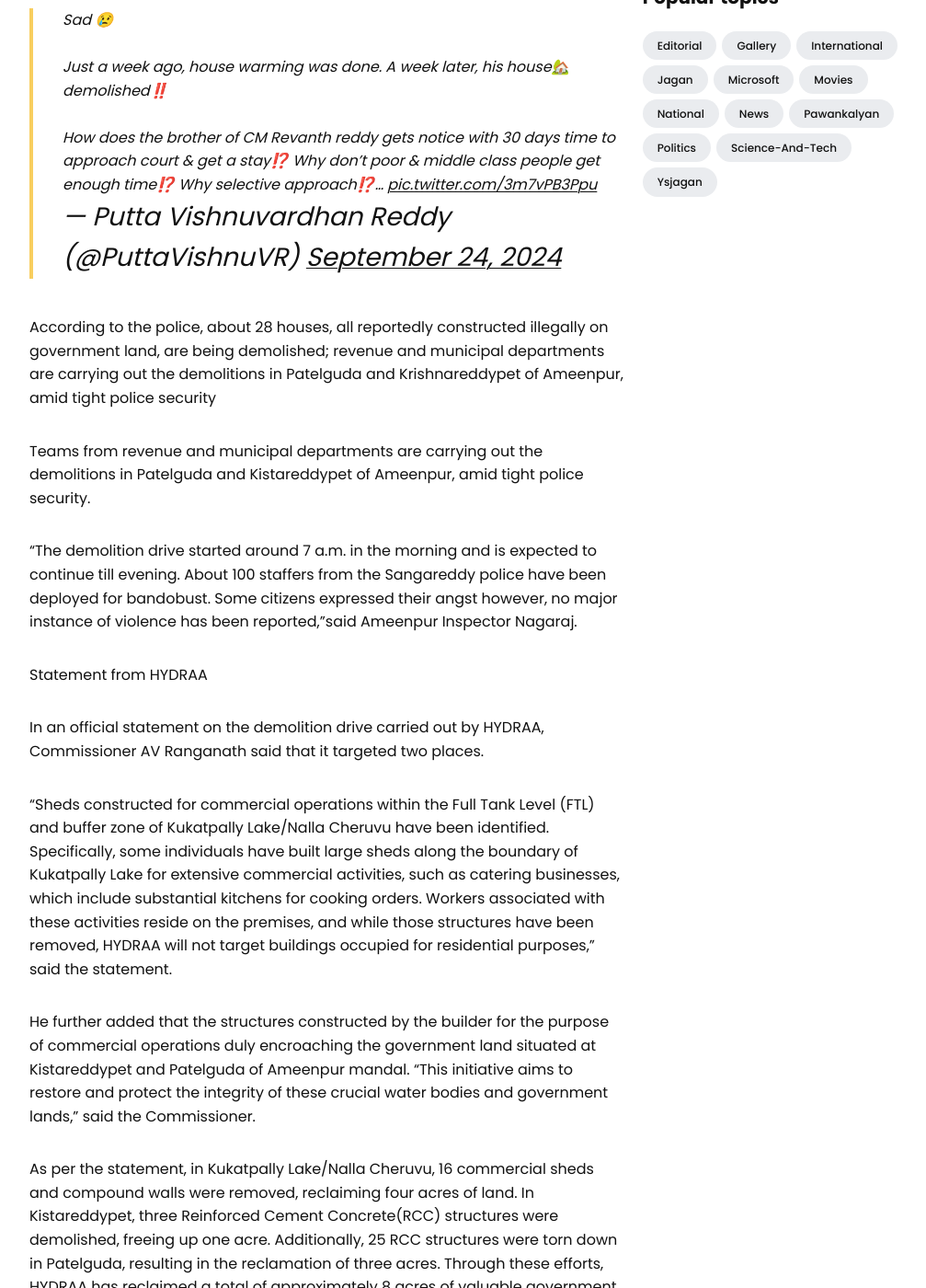
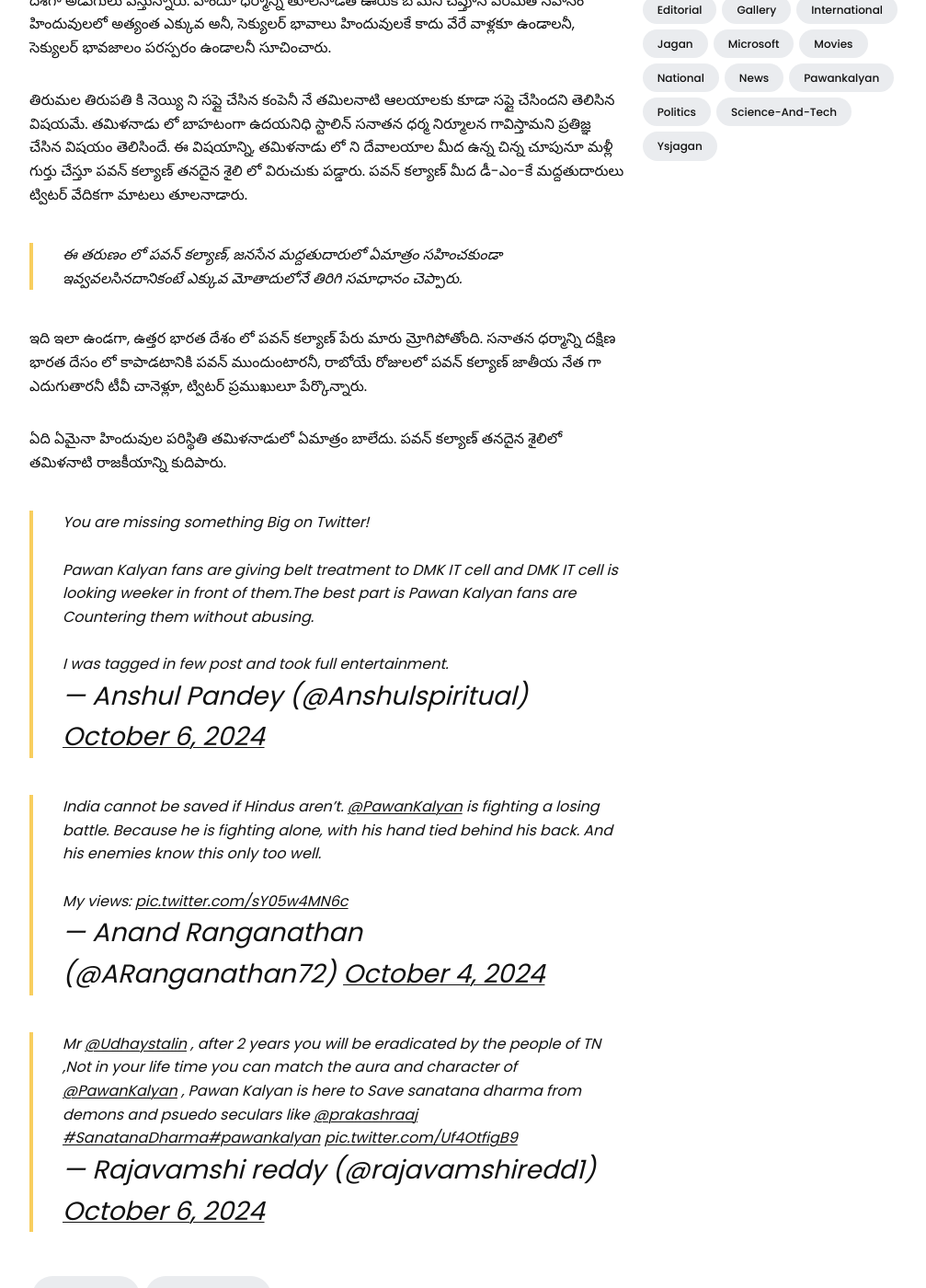
Before and after one commit to ancentral/ancentral, a Jekyll site: the page built from _posts/2024-10-06-20241006-PawanKalyan-Tamilnadu-SanatanaDharmam.md, in a window 1280 px wide and 1400 px high, scrolled down 695 px. Shown: the whole window at 92% size, without its empty margins (118-1125 px from the left). Built offline with Jekyll 4.4.1, drawn with Linux system fonts in a browser that asks for light colours; comment, search, counter and statistics services are not loaded; some of the changed text lies outside the part shown.

Commit message:
20241006

```diff
--- a/_posts/2024-10-06-20241006-PawanKalyan-Tamilnadu-SanatanaDharmam.md
+++ b/_posts/2024-10-06-20241006-PawanKalyan-Tamilnadu-SanatanaDharmam.md
@@ -1,10 +1,10 @@
 ---
 layout: post
-title: "A week ago housewarming done! HYDRA demolished home today!"
+title: "పవన్ తాడు లాగాడు. తమిళనాటి హిందూవ్యతిరేక డొంక కదిలింది."
 description: ""
-date: 2024-09-24 00:01:35 +0300
+date: 2024-10-06 00:01:35 +0300
 author: "AndhraCentral Desk"
-image: 'https://res.cloudinary.com/acentral/image/upload/v1727241536/Misc/HYDRAA-Demolish_gq8ho4.jpg'
+image: 'https://res.cloudinary.com/acentral/image/upload/v1728254442/pawank/pawantamilnadu_lk4hsc.jpg'
 tags: [national]
 featured: true
 ---
@@ -24,27 +24,23 @@ featured: true
   <meta content="{{ site.url }}{{ page.url }}" property="og:url">
 {% endif %}
 {% if page.image %}
-  <meta content="https://res.cloudinary.com/acentral/image/upload/v1727241536/Misc/HYDRAA-Demolish_gq8ho4.jpg" property="og:image">
+  <meta content="https://res.cloudinary.com/acentral/image/upload/v1728254442/pawank/pawantamilnadu_lk4hsc.jpg" property="og:image">
 {% else %}
   <meta content="{{ site.url }}/images/og.png" property="og:image">
 {% endif %}
 
-<blockquote class="twitter-tweet"><p lang="en" dir="ltr">Sad 😢 <br><br>Just a week ago, house warming was done. A week later, his house🏡demolished‼️<br><br>How does the brother of CM Revanth reddy gets notice with 30 days time to approach court &amp; get a stay⁉️ Why don’t poor &amp; middle class people get enough time⁉️ Why selective approach⁉️… <a href="https://t.co/3m7vPB3Ppu">pic.twitter.com/3m7vPB3Ppu</a></p>&mdash; Putta Vishnuvardhan Reddy (@PuttaVishnuVR) <a href="https://twitter.com/PuttaVishnuVR/status/1838390063773978911?ref_src=twsrc%5Etfw">September 24, 2024</a></blockquote> <script async src="https://platform.twitter.com/widgets.js" charset="utf-8"></script>
+తిరుమల తిరుపతి ప్రసాద విషయమైల్ ఇప్పటికీ పోరాటం చేస్తున్న పవన్ కల్యాణ్, సనాతన ధర్మ పరిరక్షణ దిశగా అడుగులు వేస్తున్నారు. హిందూ ధర్మాన్ని తూలనాడితే ఊరుకోబోమని చెప్తూనే పరమత సహనం హిందువులలో అత్యంత ఎక్కువ అనీ, సెక్యులర్ భావాలు హిందువులకే కాదు వేరే వాళ్లకూ ఉండాలనీ, సెక్యులర్ భావజాలం పరస్పరం ఉండాలనీ సూచించారు.
 
-According to the police, about 28 houses, all reportedly constructed illegally on government land, are being demolished; revenue and municipal departments are carrying out the demolitions in Patelguda and Krishnareddypet of Ameenpur, amid tight police security
+తిరుమల తిరుపతి కి నెయ్యి ని సప్లై చేసిన కంపెనీ నే తమిలనాటి ఆలయాలకు కూడా  సప్లై చేసిందని తెలిసిన విషయమే. తమిళనాడు లో బాహటంగా ఉదయనిధి స్టాలిన్ సనాతన ధర్మ నిర్మూలన గావిస్తామని ప్రతిజ్ఞ చేసిన విషయం తెలిసిందే. ఈ విషయాన్ని, తమిళనాడు లో ని దేవాలయాల మీద ఉన్న చిన్న చూపునూ మళ్లీ గుర్తు చేస్తూ పవన్ కల్యాణ్ తనదైన శైలి లో విరుచుకు పడ్డారు. పవన్ కల్యాణ్ మీద డీ-ఎం-కే మద్దతుదారులు ట్విటర్ వేదికగా మాటలు తూలనాడారు.
 
-Teams from revenue and municipal departments are carrying out the demolitions in Patelguda and Kistareddypet of Ameenpur, amid tight police security.
+> ఈ తరుణం లో పవన్ కల్యాణ్, జనసేన మద్దతుదారులో ఏమాత్రం సహించకుండా ఇవ్వవలసినదానికంటే ఎక్కువ మోతాదులోనే తిరిగి సమాధానం చెప్పారు.
 
-“The demolition drive started around 7 a.m. in the morning and is expected to continue till evening. About 100 staffers from the Sangareddy police have been deployed for bandobust. Some citizens expressed their angst however, no major instance of violence has been reported,”said Ameenpur Inspector Nagaraj.
+ఇది ఇలా ఉండగా, ఉత్తర భారత దేశం లో పవన్ కల్యాణ్ పేరు మారు మ్రోగిపోతోంది. సనాతన ధర్మాన్ని దక్షిణ భారత దేసం లో కాపాడటానికి పవన్ ముందుంటారనీ, రాబోయే రోజులలో పవన్ కల్యాణ్ జాతీయ నేత గా ఎదుగుతారనీ టీవీ చానెళ్లూ, ట్విటర్ ప్రముఖులూ పేర్కొన్నారు.
 
-Statement from HYDRAA
+ఏది ఏమైనా హిందువుల పరిస్థితి తమిళనాడులో ఏమాత్రం బాలేదు. పవన్ కల్యాణ్ తనదైన శైలిలో తమిళనాటి రాజకీయాన్ని కుదిపారు.
 
-In an official statement on the demolition drive carried out by HYDRAA, Commissioner AV Ranganath said that it targeted two places.
+<blockquote class="twitter-tweet"><p lang="en" dir="ltr">You are missing something Big on Twitter!<br><br>Pawan Kalyan fans are giving belt treatment to DMK IT cell and DMK IT cell is looking weeker in front of them.The best part is Pawan Kalyan fans are Countering them without abusing.<br><br>I was tagged in few post and took full entertainment.</p>&mdash; Anshul Pandey (@Anshulspiritual) <a href="https://twitter.com/Anshulspiritual/status/1842864936315425116?ref_src=twsrc%5Etfw">October 6, 2024</a></blockquote> <script async src="https://platform.twitter.com/widgets.js" charset="utf-8"></script>
 
-“Sheds constructed for commercial operations within the Full Tank Level (FTL) and buffer zone of Kukatpally Lake/Nalla Cheruvu have been identified. Specifically, some individuals have built large sheds along the boundary of Kukatpally Lake for extensive commercial activities, such as catering businesses, which include substantial kitchens for cooking orders. Workers associated with these activities reside on the premises, and while those structures have been removed, HYDRAA will not target buildings occupied for residential purposes,” said the statement.
+<blockquote class="twitter-tweet"><p lang="en" dir="ltr">India cannot be saved if Hindus aren’t. <a href="https://twitter.com/PawanKalyan?ref_src=twsrc%5Etfw">@PawanKalyan</a> is fighting a losing battle. Because he is fighting alone, with his hand tied behind his back. And his enemies know this only too well.<br><br>My views: <a href="https://t.co/sY05w4MN6c">pic.twitter.com/sY05w4MN6c</a></p>&mdash; Anand Ranganathan (@ARanganathan72) <a href="https://twitter.com/ARanganathan72/status/1842253610387980379?ref_src=twsrc%5Etfw">October 4, 2024</a></blockquote> <script async src="https://platform.twitter.com/widgets.js" charset="utf-8"></script>
 
-He further added that the structures constructed by the builder for the purpose of commercial operations duly encroaching the government land situated at Kistareddypet and Patelguda of Ameenpur mandal. “This initiative aims to restore and protect the integrity of these crucial water bodies and government lands,” said the Commissioner.
-
-As per the statement, in Kukatpally Lake/Nalla Cheruvu, 16 commercial sheds and compound walls were removed, reclaiming four acres of land. In Kistareddypet, three Reinforced Cement Concrete(RCC) structures were demolished, freeing up one acre. Additionally, 25 RCC structures were torn down in Patelguda, resulting in the reclamation of three acres. Through these efforts, HYDRAA has reclaimed a total of approximately 8 acres of valuable government land.
-
-The demolition drive was carried out with the participation of officials from the Revenue Department, Irrigation Department, and Town Planning Department, alongside the HYDRAA team.
+<blockquote class="twitter-tweet"><p lang="en" dir="ltr">Mr <a href="https://twitter.com/Udhaystalin?ref_src=twsrc%5Etfw">@Udhaystalin</a> , after 2 years you will be eradicated by the people of TN ,Not in your life time you can match the aura and character of <a href="https://twitter.com/PawanKalyan?ref_src=twsrc%5Etfw">@PawanKalyan</a> , Pawan Kalyan is here to Save sanatana dharma from demons and psuedo seculars like <a href="https://twitter.com/prakashraaj?ref_src=twsrc%5Etfw">@prakashraaj</a> <a href="https://twitter.com/hashtag/SanatanaDharma?src=hash&amp;ref_src=twsrc%5Etfw">#SanatanaDharma</a><a href="https://twitter.com/hashtag/pawankalyan?src=hash&amp;ref_src=twsrc%5Etfw">#pawankalyan</a> <a href="https://t.co/Uf4OtfigB9">pic.twitter.com/Uf4OtfigB9</a></p>&mdash; Rajavamshi reddy (@rajavamshiredd1) <a href="https://twitter.com/rajavamshiredd1/status/1842841431574241423?ref_src=twsrc%5Etfw">October 6, 2024</a></blockquote> <script async src="https://platform.twitter.com/widgets.js" charset="utf-8"></script>
```
